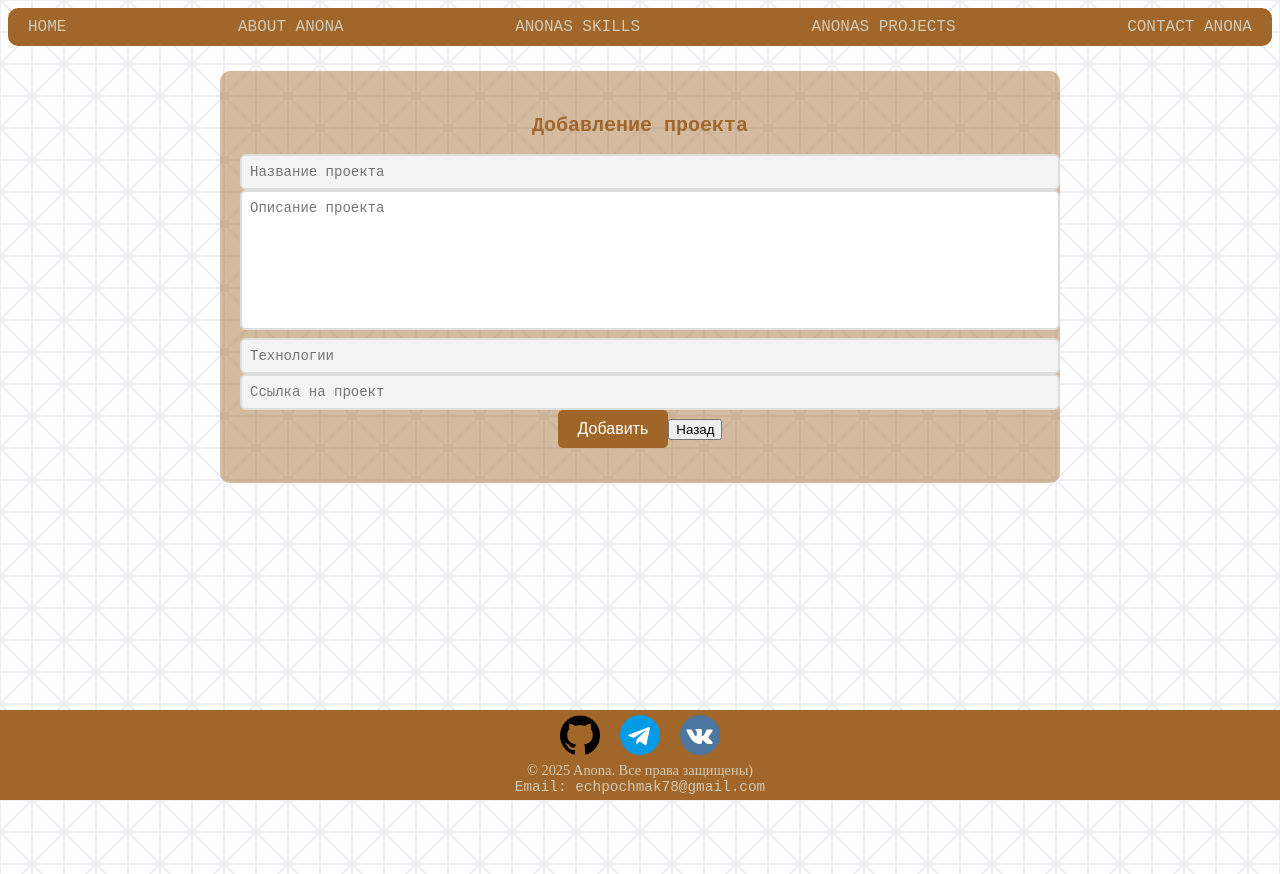
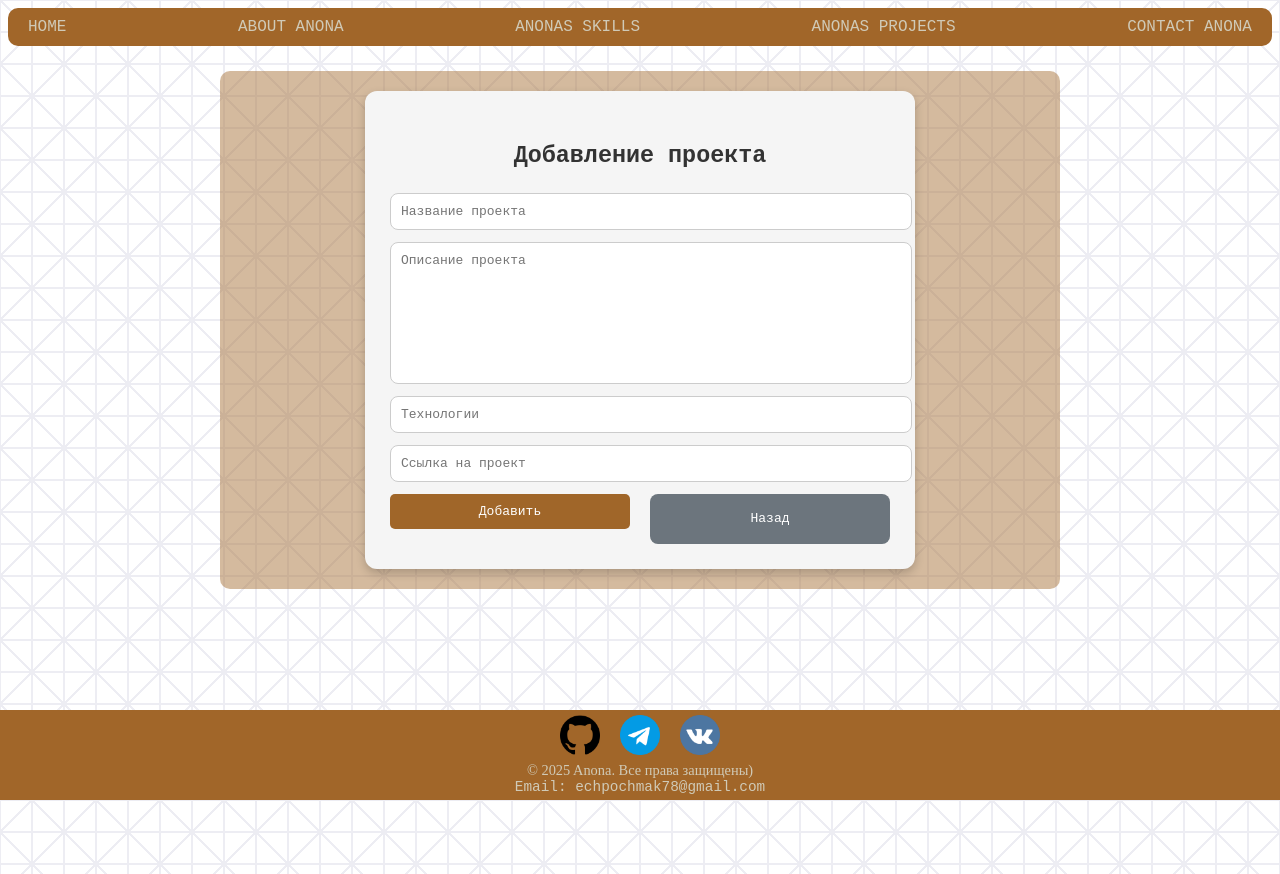
Before and after one commit to AnyonaDavydova/Portfolio-Site, a React (Vite) app: page /projects in a window 1280 px wide. Both pictures are taken after a click on the button "Добавить проект". Built offline with nearby package versions, Linux system fonts and the light colour scheme.

Commit message:
add styles for new project components

```diff
--- a/src/styles/AddPtj.css
+++ b/src/styles/AddPtj.css
@@ -0,0 +1,66 @@
+.add-project {
+    width: 90%;
+    max-width: 500px;
+    background-color: #f5f5f5;
+    padding: 25px;
+    border-radius: 12px;
+    box-shadow: 0 4px 10px rgba(0, 0, 0, 0.2);
+    font-family: monospace;
+    margin: 0 auto;
+}
+
+.add-project h2 {
+    font-size: 1.8em;
+    color: #333;
+    text-align: center;
+    margin-bottom: 15px;
+}
+
+.add-project form {
+    width: 100%;
+    display: flex;
+    flex-direction: column;
+}
+
+.form-input,
+.form-textarea {
+    width: 100%;
+    padding: 10px;
+    font-size: 1em;
+    font-family: monospace;
+    border: 1px solid #ccc;
+    border-radius: 8px;
+    margin-bottom: 12px;
+    background-color: #fff;
+}
+
+.error-message {
+    color: #d9534f;
+    font-size: 0.9em;
+    margin-bottom: 10px;
+}
+
+.form-buttons-container {
+    display: flex;
+    justify-content: space-between;
+}
+
+.form-button,
+.back-button {
+    width: 48%;
+    padding: 10px;
+    font-size: 1em;
+    font-family: monospace;
+    border: none;
+    border-radius: 8px;
+    cursor: pointer;
+}
+
+.back-button {
+    background-color: #6c757d;
+    color: white;
+}
+
+.back-button:hover {
+    background-color: #5a6268;
+}
--- a/src/styles/Projects.css
+++ b/src/styles/Projects.css
@@ -25,6 +25,7 @@
   color: #a16629;
   font-size: 1.1em;
   font-weight: bold;
+  transition: color 0.3s ease;
 }
 
 .project-card a:hover {
@@ -44,6 +45,7 @@
   background-color: #fff;
   color: #a06629;
   cursor: pointer;
+  transition: background-color 0.3s ease;
 }
 
 .filter select:hover {
@@ -59,6 +61,7 @@
   color: white;
   cursor: pointer;
   margin-bottom: 15px;
+  transition: background-color 0.3s ease;
 }
 
 .form-button:hover {
```
